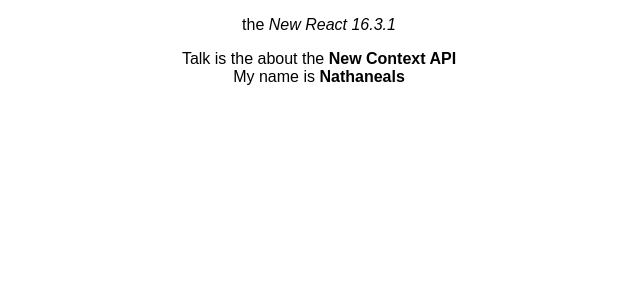
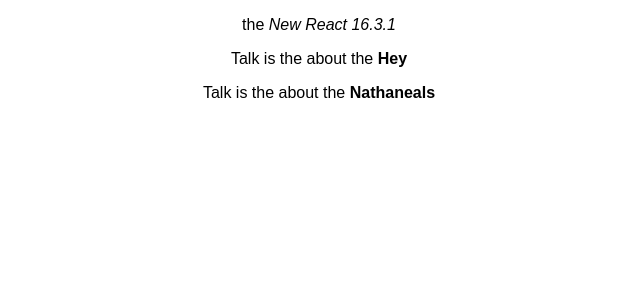
Before and after one commit to nathanealsp/review_react_libraries, a React (Create React App) app: page / in a window 1280 px wide. Shown: the top 300 px of the page, without its empty margins (321-961 px from the left). Built offline with nearby package versions, Linux system fonts and the light colour scheme.

Commit message:
Added the Provider and Consumer

```diff
--- a/src/App.jsx
+++ b/src/App.jsx
@@ -1,23 +1,50 @@
-import React, { Fragment, Component } from "react";
+import React, { Component } from "react";
 
-// LEVEL 3 COMPONENT
+// CREATE A CONTEXT
+const MyContext = React.createContext();
+
+// CREATE A CONTEXT PROVIDER COMPONENT (JUST LIKE REDUX)
+class MyProvider extends Component {
+  state = {
+    name: "Nathaneals",
+    topic: "New Context API",
+    talks: 100,
+    notes: ["react@next", "react-dom@next"]
+  };
+
+  render() {
+    return (
+      <MyContext.Provider value={{ state: this.state }}>
+        {this.props.children}
+      </MyContext.Provider>
+    );
+  }
+}
+
+// LEVEL 4 COMPONENT
 class Teacher extends Component {
   render() {
     return (
       <div>
-        My name is <strong>{this.props.person.name}</strong>
+        <MyContext.Consumer>
+          {context => (
+            <p>
+              Talk is the about the <strong>{context.state.name}</strong>
+            </p>
+          )}
+        </MyContext.Consumer>
       </div>
     );
   }
 }
 
-// LEVEL 2 COMPONENT
+// LEVEL 3 COMPONENT
 class Topic extends Component {
   render() {
     return (
       <div>
-        Talk is the about the <strong>{this.props.data.topic}</strong>
-        <Teacher person={this.props.data} />
+        Talk is the about the <strong>Hey</strong>
+        <Teacher />
       </div>
     );
   }
@@ -26,20 +53,16 @@ class Topic extends Component {
 // MAIN COMPONENT
 
 class App extends Component {
-  state = {
-    name: "Nathaneals",
-    topic: "New Context API",
-    talks: 100,
-    notes: ["react@next", "react-dom@next"]
-  };
   render() {
     return (
-      <div className="App">
-        <p>
-          the <em>New React 16.3.1</em>
-        </p>
-        <Topic data={this.state} />
-      </div>
+      <MyProvider>
+        <div className="App">
+          <p>
+            the <em>New React 16.3.1</em>
+          </p>
+          <Topic />
+        </div>
+      </MyProvider>
     );
   }
 }
```
Also changed, not shown: src/App.1.jsx (added, +58 -0 lines).
